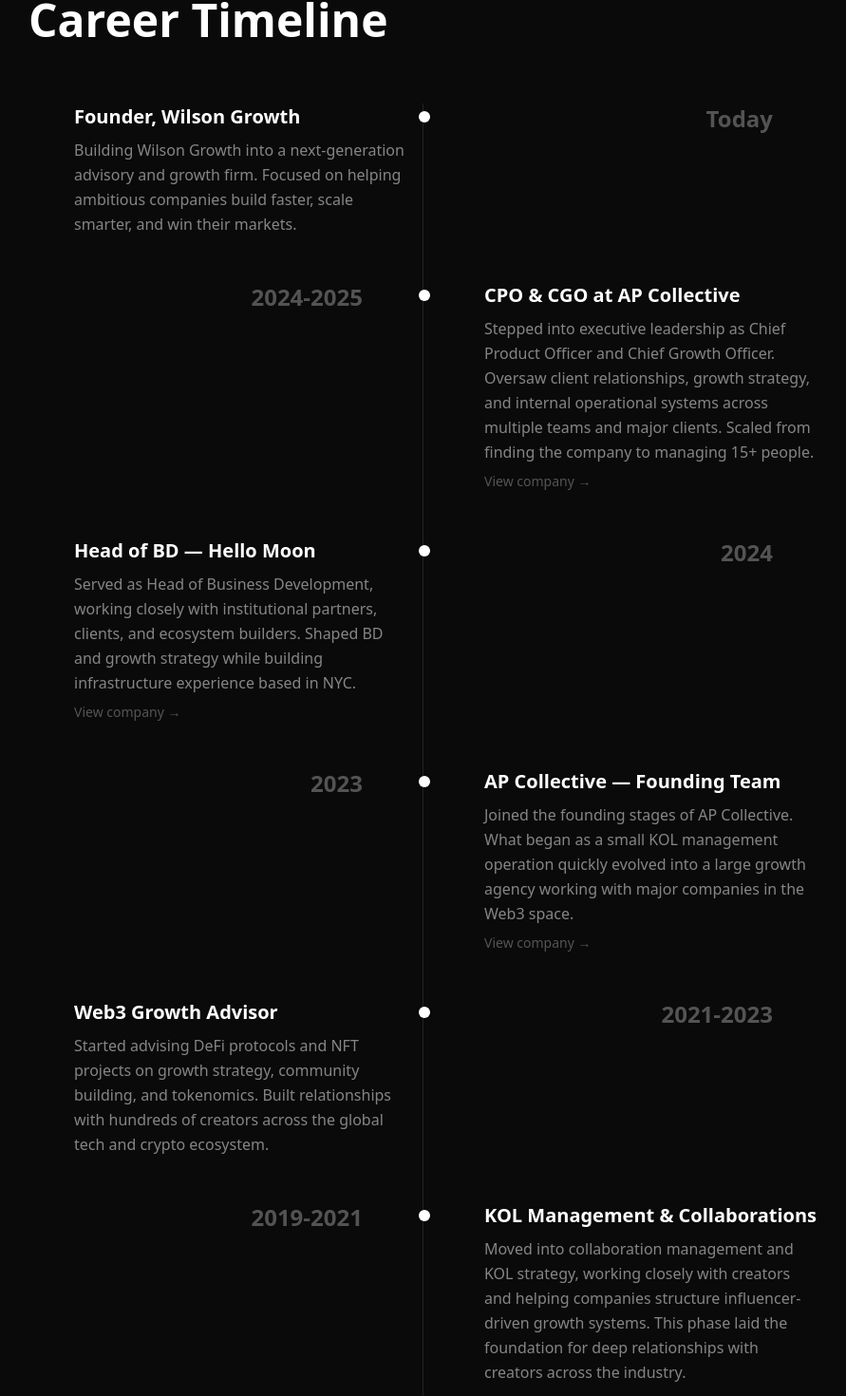
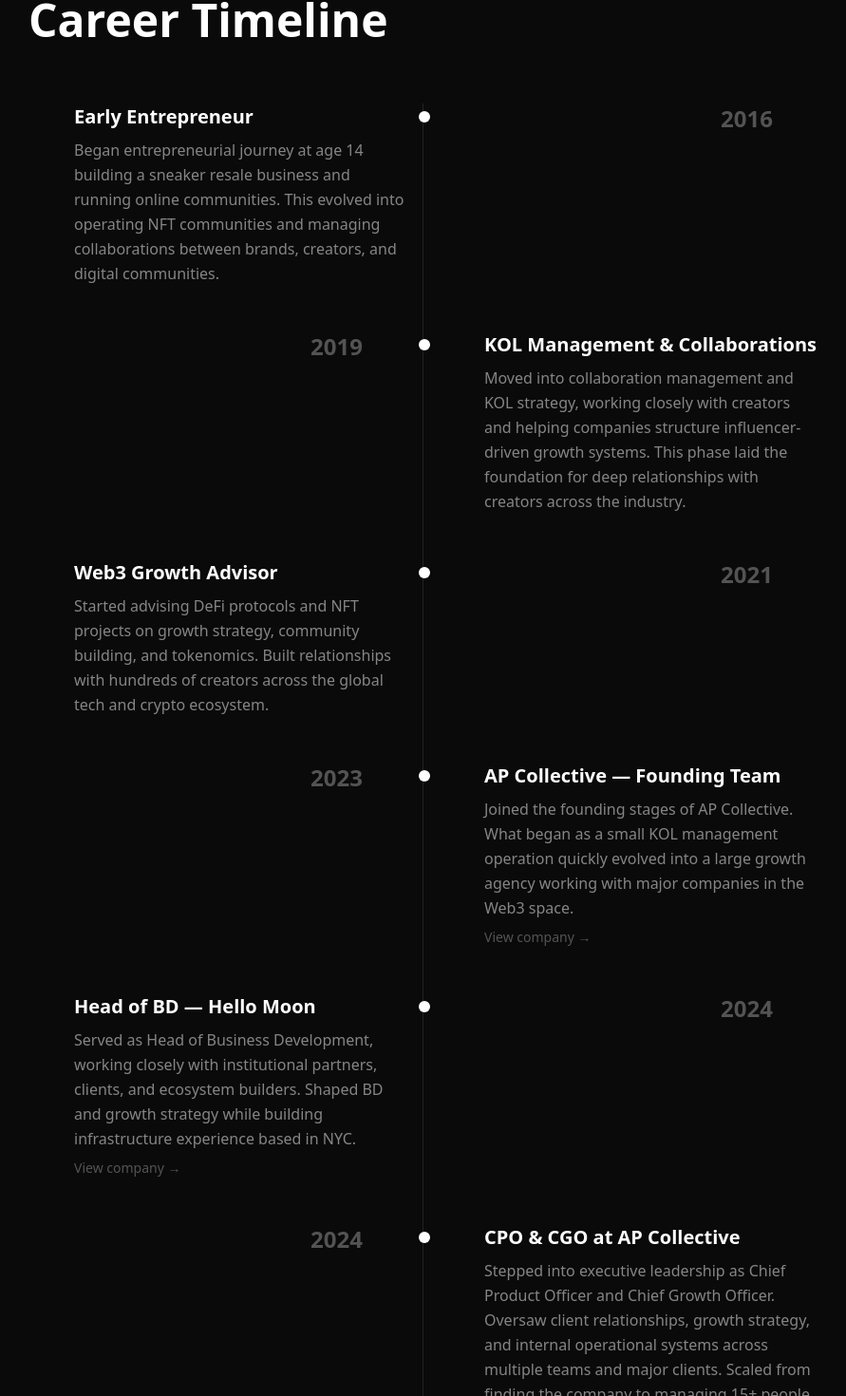
Before and after one commit to galileowil/galileowilson, a Next.js app: page / in a window 1280 px wide. Shown: the part 2520-3990 px from the top of the page at 95% size, without its empty margins (194-1085 px from the left). Built offline with nearby package versions, Linux system fonts and the light colour scheme.

Commit message:
Fix career timeline chronology - ordered from 2016 to Today

```diff
--- a/components/sections/Journey.tsx
+++ b/components/sections/Journey.tsx
@@ -7,14 +7,24 @@
 
 const milestones = [
   {
-    year: "Today",
-    title: "Founder, Wilson Growth",
-    description: "Building Wilson Growth into a next-generation advisory and growth firm. Focused on helping ambitious companies build faster, scale smarter, and win their markets.",
+    year: "2016",
+    title: "Early Entrepreneur",
+    description: "Began entrepreneurial journey at age 14 building a sneaker resale business and running online communities. This evolved into operating NFT communities and managing collaborations between brands, creators, and digital communities.",
   },
   {
-    year: "2024-2025",
-    title: "CPO & CGO at AP Collective",
-    description: "Stepped into executive leadership as Chief Product Officer and Chief Growth Officer. Oversaw client relationships, growth strategy, and internal operational systems across multiple teams and major clients. Scaled from finding the company to managing 15+ people.",
+    year: "2019",
+    title: "KOL Management & Collaborations",
+    description: "Moved into collaboration management and KOL strategy, working closely with creators and helping companies structure influencer-driven growth systems. This phase laid the foundation for deep relationships with creators across the industry.",
+  },
+  {
+    year: "2021",
+    title: "Web3 Growth Advisor",
+    description: "Started advising DeFi protocols and NFT projects on growth strategy, community building, and tokenomics. Built relationships with hundreds of creators across the global tech and crypto ecosystem.",
+  },
+  {
+    year: "2023",
+    title: "AP Collective — Founding Team",
+    description: "Joined the founding stages of AP Collective. What began as a small KOL management operation quickly evolved into a large growth agency working with major companies in the Web3 space.",
     link: "https://x.com/apcollective",
   },
   {
@@ -24,25 +34,20 @@
     link: "https://x.com/HelloMoon_io",
   },
   {
-    year: "2023",
-    title: "AP Collective — Founding Team",
-    description: "Joined the founding stages of AP Collective. What began as a small KOL management operation quickly evolved into a large growth agency working with major companies in the Web3 space.",
+    year: "2024",
+    title: "CPO & CGO at AP Collective",
+    description: "Stepped into executive leadership as Chief Product Officer and Chief Growth Officer. Oversaw client relationships, growth strategy, and internal operational systems across multiple teams and major clients. Scaled from finding the company to managing 15+ people.",
     link: "https://x.com/apcollective",
   },
   {
-    year: "2021-2023",
-    title: "Web3 Growth Advisor",
-    description: "Started advising DeFi protocols and NFT projects on growth strategy, community building, and tokenomics. Built relationships with hundreds of creators across the global tech and crypto ecosystem.",
+    year: "2024",
+    title: "Founded Wilson Growth",
+    description: "Launched Wilson Growth as a strategic growth and advisory firm. Focused on helping ambitious companies build faster, scale smarter, and win their markets through AI, partnerships, and data-driven execution.",
   },
   {
-    year: "2019-2021",
-    title: "KOL Management & Collaborations",
-    description: "Moved into collaboration management and KOL strategy, working closely with creators and helping companies structure influencer-driven growth systems. This phase laid the foundation for deep relationships with creators across the industry.",
-  },
-  {
-    year: "Age 14",
-    title: "Early Entrepreneur",
-    description: "Began entrepreneurial journey building a sneaker resale business and running online communities. This evolved into operating NFT communities and managing collaborations between brands, creators, and digital communities.",
+    year: "Today",
+    title: "Scaling Wilson Growth",
+    description: "Building Wilson Growth into a next-generation advisory and growth firm. Working with a select number of ambitious companies each year to drive exponential growth and market leadership.",
   },
 ];
 
```
Also changed, not shown: 3 other files (tests, documents, lock files or other folders).
